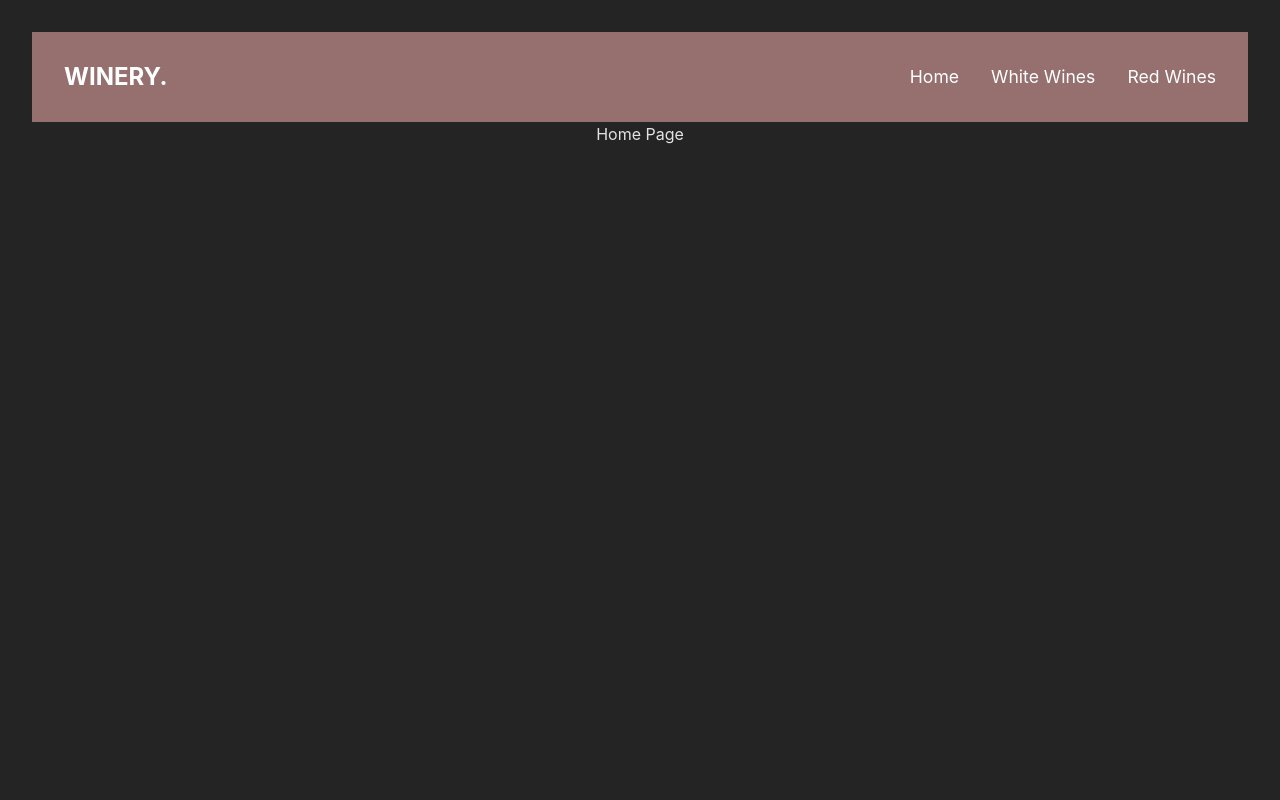
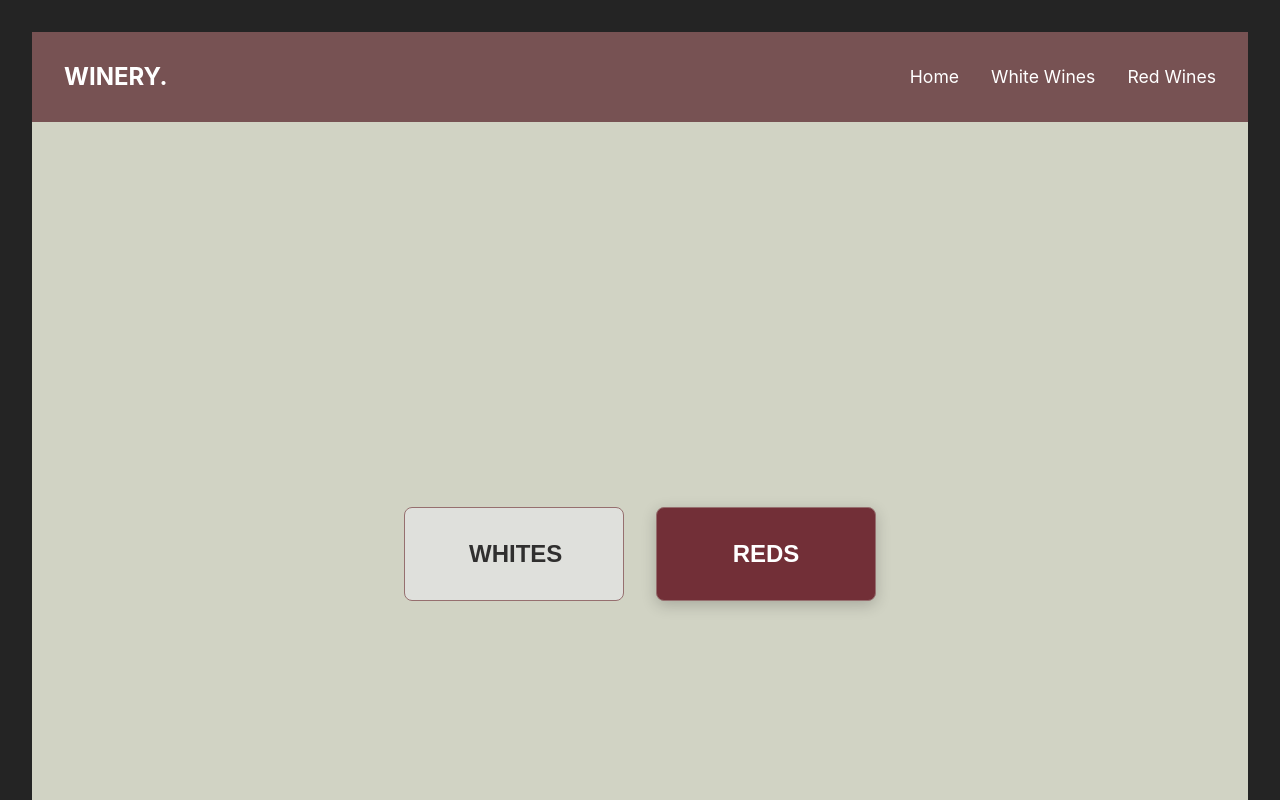
Before and after one commit to mangemange111/WineEshop, a React (Vite) app: page / in a window 1280 px wide. Shown: the top 800 px of the page. Built offline with nearby package versions, Linux system fonts and the light colour scheme.

Commit message:
styling buttons red/white + navigate

```diff
--- a/src/App.css
+++ b/src/App.css
@@ -13,7 +13,7 @@
   }
 
   main {
-    height: 1000px;
+    height: 800px;
     flex: 1; /* This makes the main content take up available space */
   }
 }
--- a/src/components/Footer.css
+++ b/src/components/Footer.css
@@ -1,5 +1,5 @@
 .footer {
-    background-color: #966f6f;
+    background-color: #775253;
     color: rgb(8, 4, 4);
     padding: 2rem;
     margin-top: auto;
--- a/src/components/Navbar.css
+++ b/src/components/Navbar.css
@@ -3,7 +3,7 @@
     justify-content: space-between;
     align-items: center;
     padding: 1rem 2rem;
-    background-color: #966f6f;
+    background-color: #775253;
 }
 
 .nav-links {
--- /dev/null
+++ b/src/pages/Home.css
@@ -0,0 +1,37 @@
+.home-container {
+    display: flex;
+    justify-content: center;
+    align-items: center;
+    min-height: 100vh;
+    gap: 2rem;
+    padding: 2rem;
+    background-color: #D1D3C4;
+}
+
+.wine-button {
+    padding: 2rem 4rem;
+    font-size: 1.5rem;
+    border: 1px solid #966f6f;
+    border-radius: 8px;
+    cursor: pointer;
+    transition: transform 0.3s ease, box-shadow 0.3s ease;
+    text-transform: uppercase;
+    font-weight: bold;
+    width: 220px;
+}
+
+.white-wine {
+    background-color: #DFE0DC;
+    color: rgb(48, 47, 47);
+}
+
+.red-wine {
+    background-color: #722f37;
+    color: white;
+    box-shadow: 0 4px 15px rgba(0, 0, 0, 0.2);
+}
+
+.wine-button:hover {
+    transform: translateY(-5px);
+    box-shadow: 0 6px 20px rgba(0, 0, 0, 0.2);
+}
--- a/src/pages/Home.jsx
+++ b/src/pages/Home.jsx
@@ -1,7 +1,27 @@
 import React from 'react'
 import Navbar from '../components/Navbar';
 import Footer from '../components/Footer';
+import './Home.css'
+import { useNavigate } from 'react-router-dom';
 
 export default function Home() {
-    return <div>Home Page</div>;
+    const navigate = useNavigate();
+
+    return (
+        <div className="home-container">
+        <button
+            className="wine-button white-wine"
+            onClick={() => navigate('/whites')}
+        >
+            Whites
+        </button>
+
+        <button
+            className="wine-button red-wine"
+            onClick={() => navigate('/reds')}
+        >
+            Reds
+        </button>
+    </div>
+    );
 }
```
